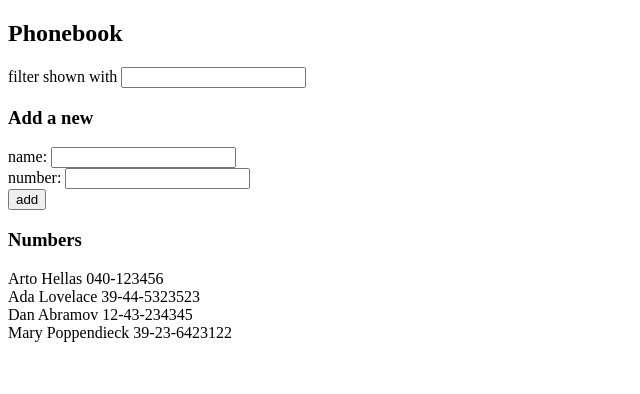
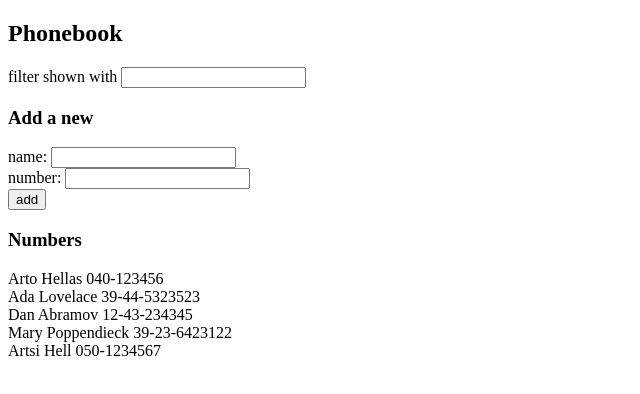
Before and after one commit to saljoo/Puhelinluettelo, a React (Create React App) app: page / in a window 1280 px wide. Shown: the top 394 px of the page, without its empty margins (0-640 px from the left). Built offline with nearby package versions, Linux system fonts and the light colour scheme; data requests are answered from the project's data file.

Commit message:
step7 ready

```diff
--- a/db.json
+++ b/db.json
@@ -1,5 +1,5 @@
 {
-    "persons":[
+  "persons": [
     {
       "name": "Arto Hellas",
       "number": "040-123456",
@@ -19,6 +19,11 @@
       "name": "Mary Poppendieck",
       "number": "39-23-6423122",
       "id": 4
+    },
+    {
+      "name": "Artsi Hell",
+      "number": "050-1234567",
+      "id": 5
     }
   ]
 }
--- a/src/App.js
+++ b/src/App.js
@@ -1,8 +1,8 @@
 import { useEffect, useState } from 'react';
 import axios from 'axios';
-import Filter from "./Components/Filter";
-import PersonForm from "./Components/PersonForm";
-import Persons from "./Components/Persons";
+import Filter from "./components/Filter";
+import PersonForm from "./components/PersonForm";
+import Persons from "./components/Persons";
 
 //Main component
 const App = () => {
@@ -40,10 +40,15 @@
       const personObject = {
         name: newName, number: newNumber
       }
-      setPersons(persons.concat(personObject))
-      //Clear input boxes
-      setNewName('')
-      setNewNumber('')
+
+      axios
+        .post('http://localhost:3001/persons', personObject)
+        .then(response => {
+          setPersons(persons.concat(response.data))
+          //Clear input boxes
+          setNewName('')
+          setNewNumber('')
+        })
     }
 
   }
```
Lines whose indentation alone changed are shown as unchanged.
